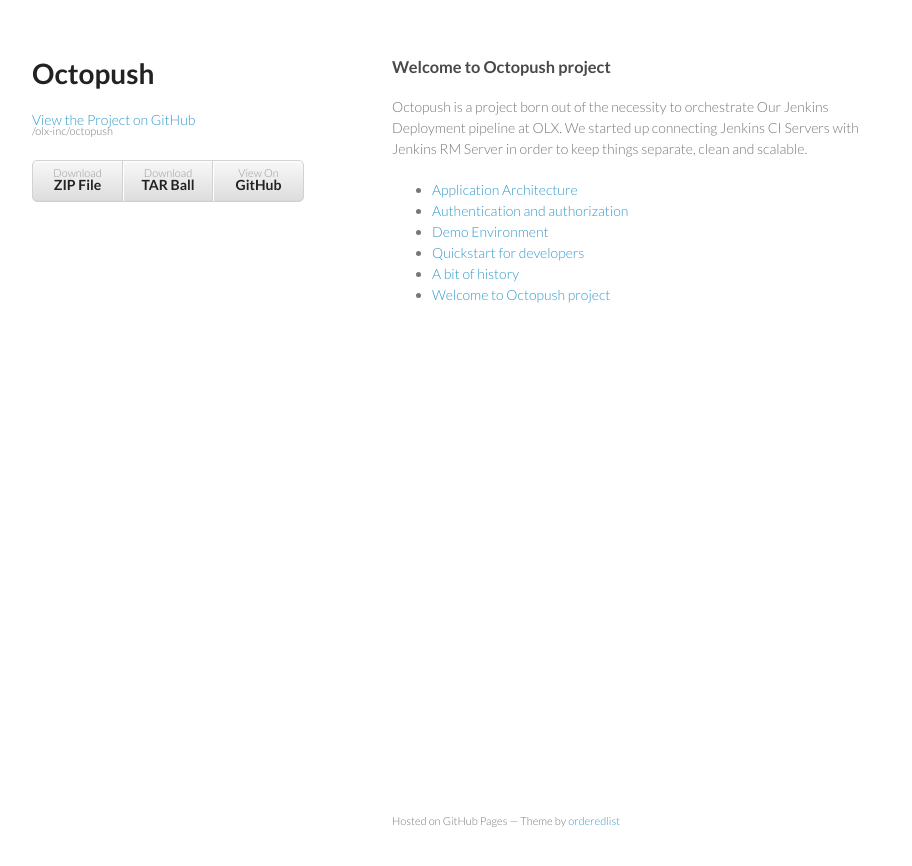
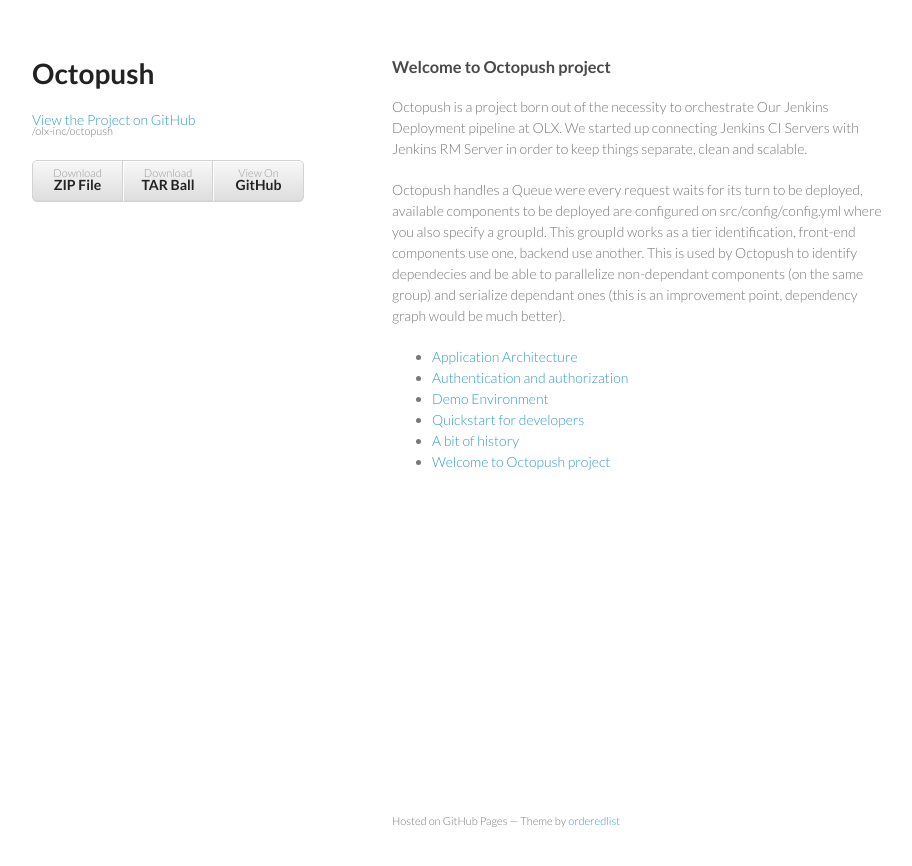
Before and after one commit to olx-inc/octopush, a Jekyll site: the page built from index.md, in a window 1280 px wide. Shown: the top 866 px of the page, without its empty margins (178-1090 px from the left). Built offline with Jekyll 4.4.1, drawn with Linux system fonts in a browser that asks for light colours.

Commit message:
Octopush description improved

```diff
--- a/index.md
+++ b/index.md
@@ -5,6 +5,7 @@
 
 Octopush is a project born out of the necessity to orchestrate Our Jenkins Deployment pipeline at OLX. We started up connecting Jenkins CI Servers with Jenkins RM Server in order to keep things separate, clean and scalable.
 
+Octopush handles a Queue were every request waits for its turn to be deployed, available components to be deployed are configured on src/config/config.yml where you also specify a groupId. This groupId works as a tier identification, front-end components use one, backend use another. This is used by Octopush to identify dependecies and be able to parallelize non-dependant components (on the same group) and serialize dependant ones (this is an improvement point, dependency graph would be much better).
 
 <ul>
         {% for p in site.pages %}
```
